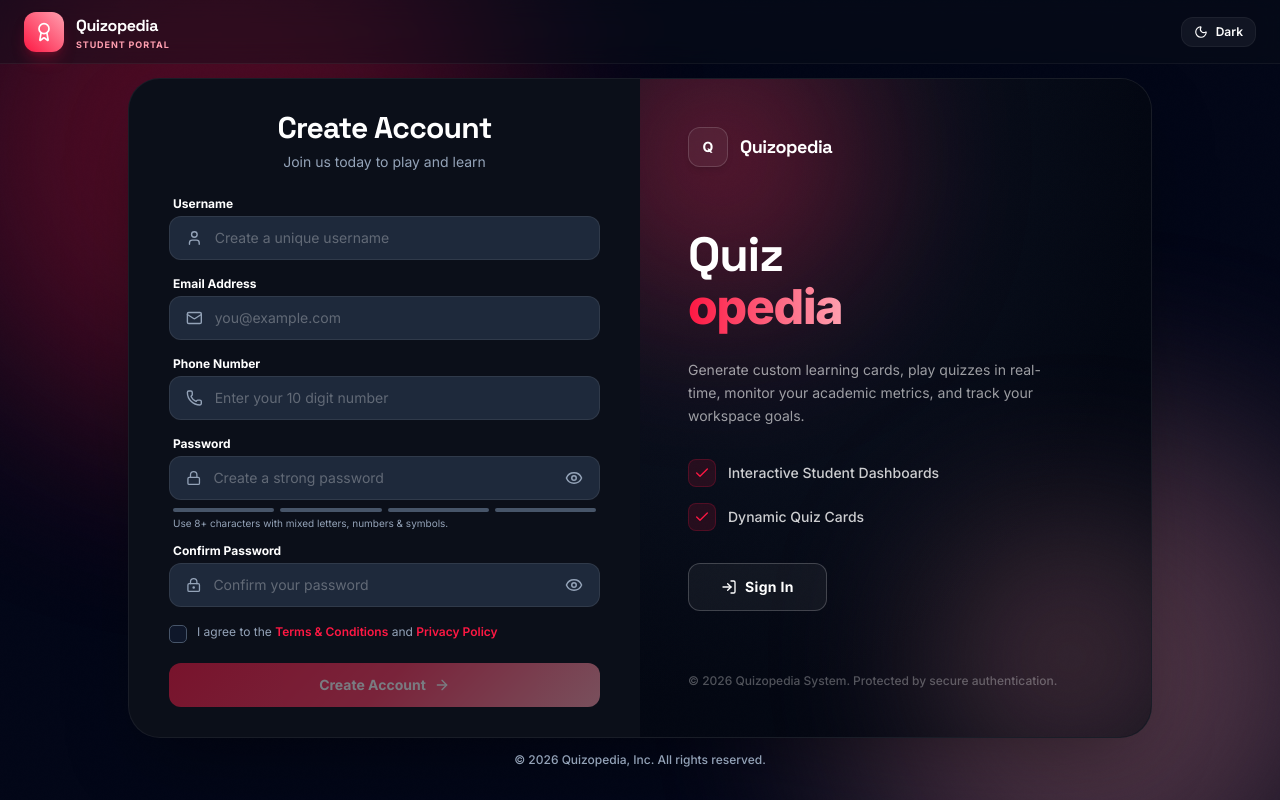
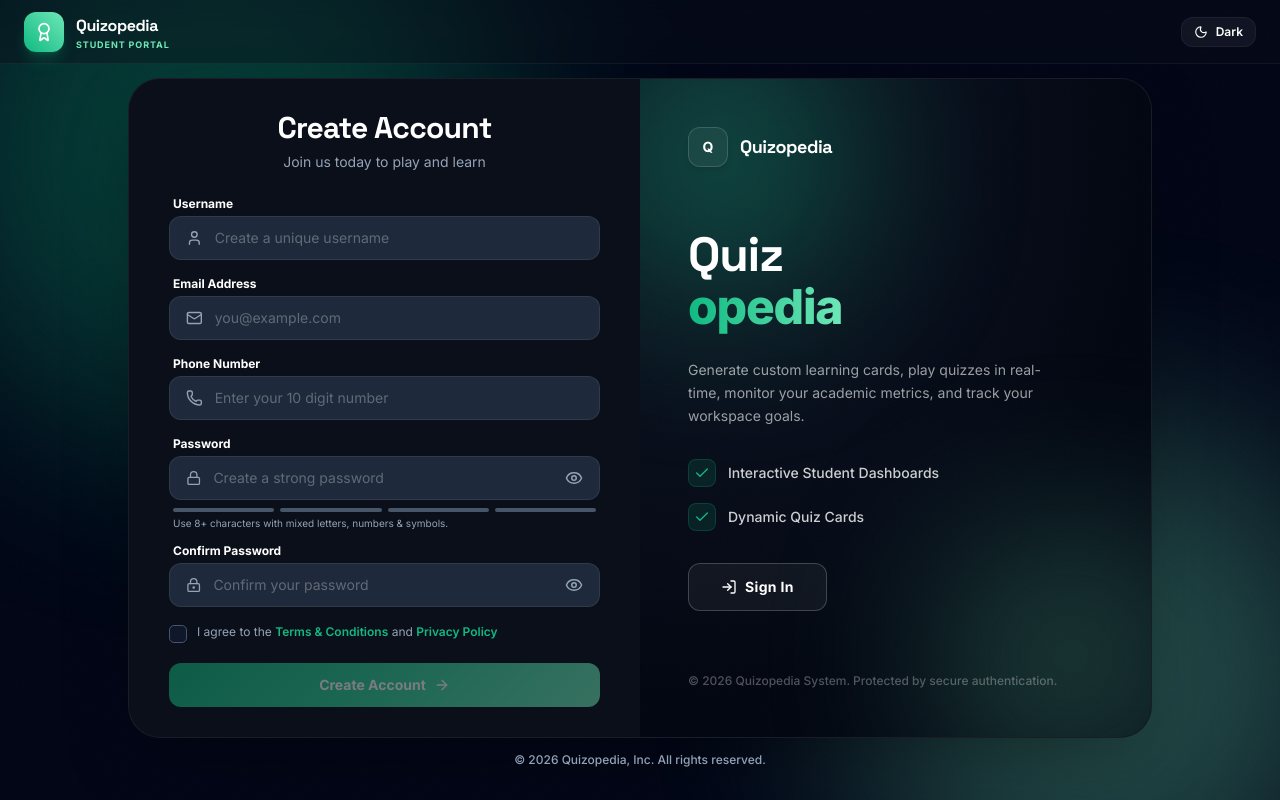
Before and after one commit to Ishan242004/Quizopedia-Report-card-generation, a Django app: page /register/ in a window 1280 px wide. Run offline with Django 5.2, Linux system fonts and the light colour scheme; some libraries are stand-ins or nearby versions.

```diff
--- a/adminpanel/templates/adminpanel/dashboard.html
+++ b/adminpanel/templates/adminpanel/dashboard.html
@@ -19,7 +19,7 @@
 
     <div class="flex items-center justify-between mb-4">
       <span class="text-xs text-[var(--text-muted)] font-bold uppercase tracking-wider">Total Students</span>
-      <span class="p-2.5 rounded-lg bg-[rgba(253,24,67,0.1)] text-[var(--accent-primary)]">
+      <span class="p-2.5 rounded-lg bg-[rgba(16,185,129,0.1)] text-[var(--accent-primary)]">
         <i data-lucide="users" class="w-5 h-5"></i>
       </span>
     </div>
--- a/adminpanel/templates/adminpanel/profile.html
+++ b/adminpanel/templates/adminpanel/profile.html
@@ -18,14 +18,14 @@
 
       <div class="relative z-10 flex flex-col items-center">
         <!-- Avatar Badge -->
-        <div class="w-20 h-20 rounded-3xl bg-gradient-to-tr from-[var(--accent-primary)] to-[var(--accent-secondary)] flex items-center justify-center shadow-xl shadow-[rgba(253,24,67,0.3)] mb-5">
+        <div class="w-20 h-20 rounded-3xl bg-gradient-to-tr from-[var(--accent-primary)] to-[var(--accent-secondary)] flex items-center justify-center shadow-xl shadow-[rgba(16,185,129,0.3)] mb-5">
           <i data-lucide="shield" class="w-10 h-10 text-white animate-pulse"></i>
         </div>
 
         <h2 class="text-xl font-extrabold text-[var(--text-main)] tracking-tight leading-tight mb-1">
           {{ request.user.username }}
         </h2>
-        <span class="text-xs text-[var(--accent-secondary)] font-bold tracking-wide uppercase px-3 py-1 rounded-full bg-[rgba(253,24,67,0.08)] border border-[rgba(253,24,67,0.15)] mb-6">
+        <span class="text-xs text-[var(--accent-secondary)] font-bold tracking-wide uppercase px-3 py-1 rounded-full bg-[rgba(16,185,129,0.08)] border border-[rgba(16,185,129,0.15)] mb-6">
           System Admin
         </span>
 
--- a/adminpanel/templates/adminpanel/question_list.html
+++ b/adminpanel/templates/adminpanel/question_list.html
@@ -45,7 +45,7 @@
         {% for question in questions %}
         <tr class="hover:bg-[var(--sidebar-link-hover)] transition">
           <td class="px-6 py-4">
-            <span class="inline-flex items-center px-2.5 py-1 rounded-lg text-xs font-semibold bg-[rgba(253,24,67,0.1)] text-[var(--accent-primary)]">
+            <span class="inline-flex items-center px-2.5 py-1 rounded-lg text-xs font-semibold bg-[rgba(16,185,129,0.1)] text-[var(--accent-primary)]">
               {{ question.subject.name }}
             </span>
           </td>
--- a/user/templates/register.html
+++ b/user/templates/register.html
@@ -26,10 +26,10 @@
       --checkbox-border: #475569;
       --checkbox-bg: #0f172a;
 
-      --accent-primary: #FD1843;
-      --accent-secondary: #FF9FAF;
-      --accent-primary-rgb: 253, 24, 67;
-      --accent-secondary-rgb: 255, 159, 175;
+      --accent-primary: #10b981;
+      --accent-secondary: #6ee7b7;
+      --accent-primary-rgb: 16, 185, 129;
+      --accent-secondary-rgb: 110, 231, 183;
       --border-soft: rgba(255, 255, 255, 0.06);
     }
 
@@ -186,7 +186,7 @@
 
     .cta-btn {
       position: relative;
-      background: linear-gradient(135deg, var(--accent-primary) 0%, #ff3d63 50%, var(--accent-secondary) 100%);
+      background: linear-gradient(135deg, var(--accent-primary) 0%, #34d399 50%, var(--accent-secondary) 100%);
       transition: transform .18s ease, box-shadow .25s ease, filter .2s ease;
       box-shadow: 0 8px 24px -6px rgba(var(--accent-primary-rgb), 0.5);
     }
@@ -481,7 +481,7 @@
   <header class="w-full h-16 border-b border-[var(--header-border)] bg-[var(--header-bg)] flex items-center justify-between px-6 sticky top-0 z-30 transition-all duration-300 backdrop-blur-md">
     <div class="flex items-center gap-3">
       <!-- Logo Badge matching reference image structure -->
-      <div class="w-10 h-10 rounded-xl flex items-center justify-center bg-gradient-to-tr from-[var(--accent-primary)] to-[var(--accent-secondary)] shadow-lg shadow-[rgba(253,24,67,0.25)] flex-shrink-0">
+      <div class="w-10 h-10 rounded-xl flex items-center justify-center bg-gradient-to-tr from-[var(--accent-primary)] to-[var(--accent-secondary)] shadow-lg shadow-[rgba(16,185,129,0.25)] flex-shrink-0">
         <i data-lucide="award" class="w-5 h-5 text-white"></i>
       </div>
       <div>
@@ -819,13 +819,13 @@
 
           <div class="space-y-4 mb-8">
             <div class="flex items-center gap-3">
-              <span class="w-7 h-7 rounded-lg bg-[rgba(253,24,67,0.12)] border border-[rgba(253,24,67,0.2)] flex items-center justify-center flex-shrink-0">
+              <span class="w-7 h-7 rounded-lg bg-[rgba(16,185,129,0.12)] border border-[rgba(16,185,129,0.2)] flex items-center justify-center flex-shrink-0">
                 <i data-lucide="check" class="w-4 h-4 text-[var(--accent-primary)]"></i>
               </span>
               <span class="text-sm text-white/80 font-medium">Interactive Student Dashboards</span>
             </div>
             <div class="flex items-center gap-3">
-              <span class="w-7 h-7 rounded-lg bg-[rgba(253,24,67,0.12)] border border-[rgba(253,24,67,0.2)] flex items-center justify-center flex-shrink-0">
+              <span class="w-7 h-7 rounded-lg bg-[rgba(16,185,129,0.12)] border border-[rgba(16,185,129,0.2)] flex items-center justify-center flex-shrink-0">
                 <i data-lucide="check" class="w-4 h-4 text-[var(--accent-primary)]"></i>
               </span>
               <span class="text-sm text-white/80 font-medium">Dynamic Quiz Cards</span>
```
Also changed, not shown: adminpanel/templates/adminpanel/base.html (+6 -6 lines), user/templates/dashboard.html (+7 -7 lines), user/templates/login.html (+8 -8 lines), user/templates/profile.html (+8 -8 lines), db.sqlite3.
